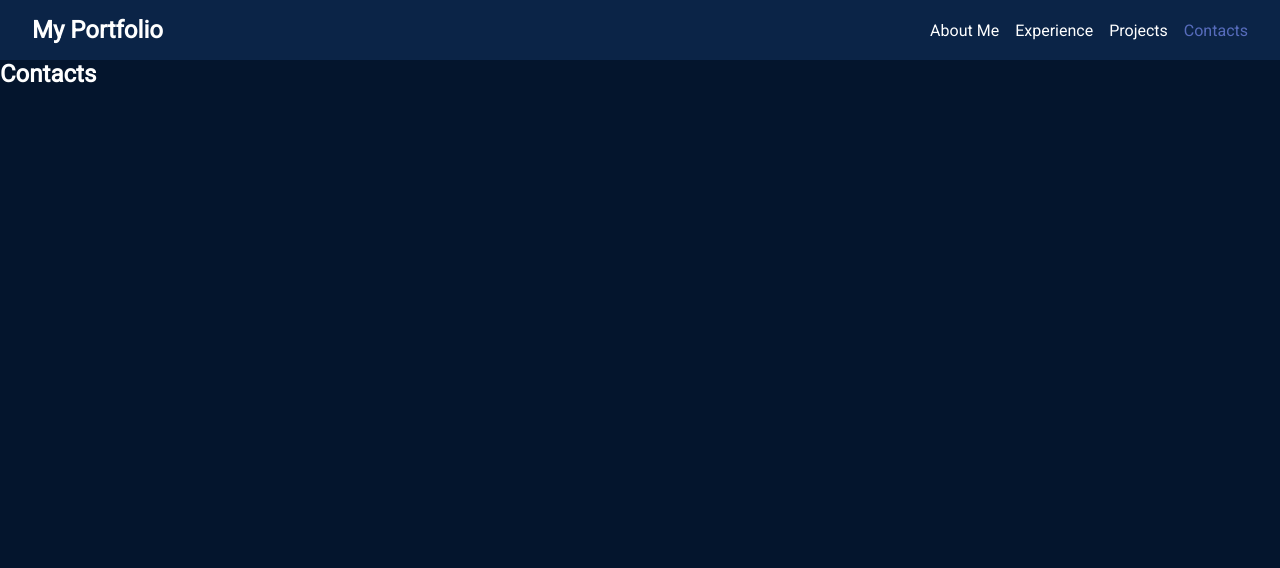
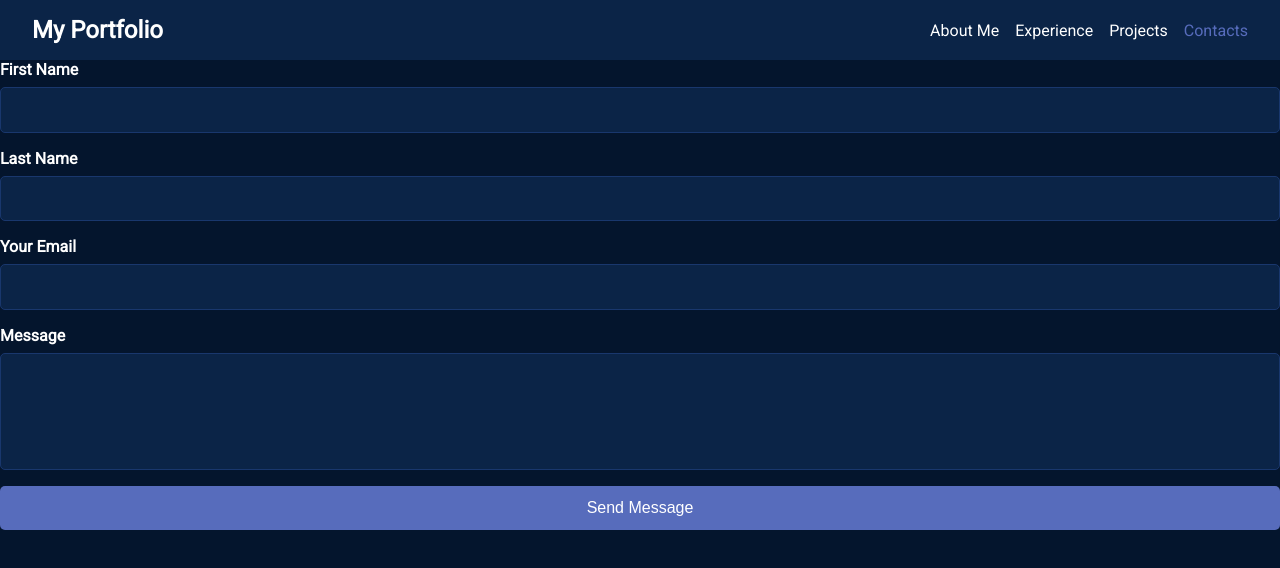
Before and after one commit to erayckc52/portfolio_website, a React (Vite) app in the folder portfolio-react/: page /contact in a window 1280 px wide. Shown: the top 568 px of the page. Built offline with nearby package versions, Linux system fonts and the light colour scheme.

Commit message:
temp contacts page setup

```diff
--- a/portfolio-react/package.json
+++ b/portfolio-react/package.json
@@ -12,8 +12,10 @@
   "dependencies": {
     "@fontsource/outfit": "^5.1.0",
     "@fontsource/roboto": "^5.1.0",
+    "emailjs-com": "^3.2.0",
     "react": "^18.3.1",
     "react-dom": "^18.3.1",
+    "react-icons": "^5.3.0",
     "react-router-dom": "^7.0.1"
   },
   "devDependencies": {
--- a/portfolio-react/src/components/Navbar.jsx
+++ b/portfolio-react/src/components/Navbar.jsx
@@ -1,7 +1,9 @@
+// React and styling imports
 import React from 'react';
 import { NavLink } from 'react-router-dom';
 import styles from '../styles/Navbar.module.css';
 
+// Navbar that allows user to navigate to specific pages
 const Navbar = () => {
   return (
     <nav className={styles.navbar}>
--- a/portfolio-react/src/pages/Contact.jsx
+++ b/portfolio-react/src/pages/Contact.jsx
@@ -1,7 +1,98 @@
-import React from 'react';
+import React, { useState } from 'react';
+import emailjs from 'emailjs-com';
+import styles from '../styles/Contact.module.css';
 
-const Contact = () => {
-  return <div><h2>Contacts</h2></div>;
+const ContactForm = () => {
+  const [formData, setFormData] = useState({
+    firstName: '',
+    lastName: '',
+    email: '',
+    message: '',
+  });
+
+  const handleChange = (e) => {
+    const { name, value } = e.target;
+    setFormData({ ...formData, [name]: value });
+  };
+
+  const handleSubmit = (e) => {
+    e.preventDefault();
+
+    emailjs
+      .send(
+        'service_sbo9afb',
+        'template_xhczehg',
+        {
+          from_name: `${formData.firstName} ${formData.lastName}`,
+          from_email: formData.email,
+          message: formData.message,
+        },
+        '0Q4cnZKgnikDCZEr4'
+      )
+      .then(
+        (result) => {
+          console.log('Message sent:', result.text);
+          alert('Message sent successfully!');
+          setFormData({ firstName: '', lastName: '', email: '', message: '' });
+        },
+        (error) => {
+          console.error('Error:', error.text);
+          alert('Failed to send the message. Please try again.');
+        }
+      );
+  };
+
+  return (
+    <form className={styles.contactForm} onSubmit={handleSubmit}>
+      <div className={styles.formGroup}>
+        <label htmlFor="firstName">First Name</label>
+        <input
+          type="text"
+          id="firstName"
+          name="firstName"
+          value={formData.firstName}
+          onChange={handleChange}
+          required
+        />
+      </div>
+      <div className={styles.formGroup}>
+        <label htmlFor="lastName">Last Name</label>
+        <input
+          type="text"
+          id="lastName"
+          name="lastName"
+          value={formData.lastName}
+          onChange={handleChange}
+          required
+        />
+      </div>
+      <div className={styles.formGroup}>
+        <label htmlFor="email">Your Email</label>
+        <input
+          type="email"
+          id="email"
+          name="email"
+          value={formData.email}
+          onChange={handleChange}
+          required
+        />
+      </div>
+      <div className={styles.formGroup}>
+        <label htmlFor="message">Message</label>
+        <textarea
+          id="message"
+          name="message"
+          rows="5"
+          value={formData.message}
+          onChange={handleChange}
+          required
+        ></textarea>
+      </div>
+      <button type="submit" className={styles.submitButton}>
+        Send Message
+      </button>
+    </form>
+  );
 };
 
-export default Contact;
+export default ContactForm;
--- a/portfolio-react/src/styles/Contact.module.css
+++ b/portfolio-react/src/styles/Contact.module.css
@@ -0,0 +1,42 @@
+.contactForm {
+    display: flex;
+    flex-direction: column;
+    gap: 1rem;
+}
+
+.formGroup {
+    display: flex;
+    flex-direction: column;
+}
+
+label {
+    font-weight: bold;
+    margin-bottom: 0.5rem;
+}
+
+input, textarea {
+    padding: 0.8rem;
+    font-size: 1rem;
+    border: 1px solid var(--color-secondary);
+    border-radius: 5px;
+    background-color: var(--color-dark);
+    color: var(--color-text);
+}
+
+textarea {
+    resize: none;
+}
+
+.submitButton {
+    padding: 0.8rem 1.5rem;
+    font-size: 1rem;
+    background-color: var(--color-primary);
+    color: var(--color-text);
+    border: none;
+    border-radius: 5px;
+    cursor: pointer;
+}
+
+.submitButton:hover {
+    background-color: var(--color-dark);
+}
```
Also changed, not shown: 1 other file (tests, documents, lock files or other folders).
